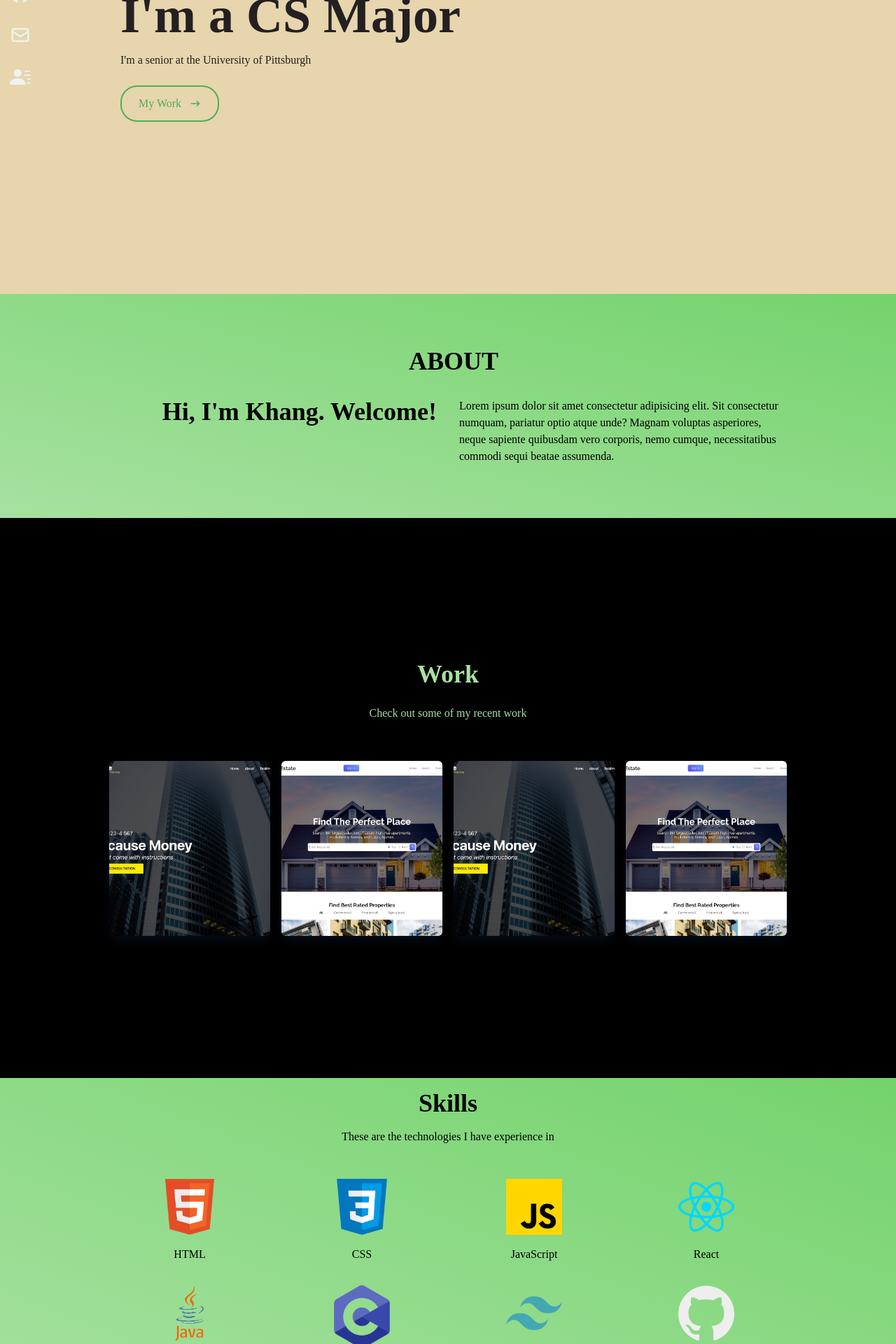
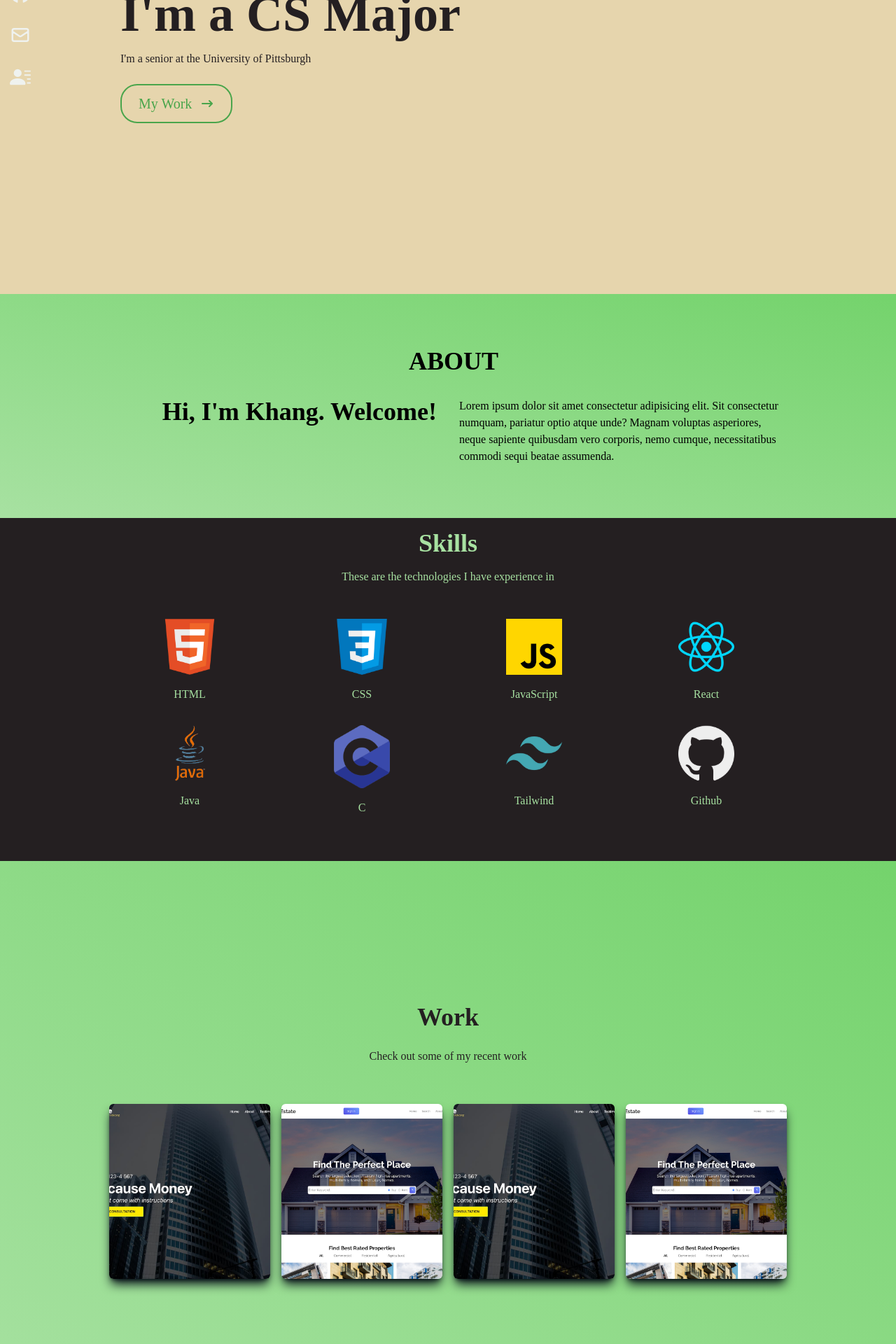
Before and after one commit to khn8/portfolio-website, a React (Create React App) app: page / in a window 1280 px wide. Shown: the part 380-2300 px from the top of the page at 70% size. Built offline with nearby package versions, Linux system fonts and the light colour scheme.

Commit message:
change logo

```diff
--- a/src/App.js
+++ b/src/App.js
@@ -12,8 +12,8 @@ function App() {
       <Navbar />
       <Home />
       <About />
+      <Skills />
       <Works />
-      <Skills />
       <Contact />
     </div>
   );
--- a/src/components/Contact.jsx
+++ b/src/components/Contact.jsx
@@ -11,7 +11,7 @@ const Contact = () => {
             <input className='bg-[#232122] text-[#51ae53] placeholder-[#51ae53] p-2 rounded-xl' type="text" placeholder='Name' name='name' />
             <input className='my-4 p-2 bg-[#232122] placeholder-[#51ae53] rounded-xl' type="email" placeholder='Email' name='email' />
             <textarea className='bg-[#232122] text-[#51ae53] placeholder-[#51ae53] p-2 rounded-xl' name="message" rows="10" placeholder='Message'></textarea>
-            <button className='text-[#51ae53] border-2 rounded-3xl border-[#51ae53] hover:bg-[#51ae53] hover:border-[#51ae53] hover:text-[#232122] px-4 py-3 my-8 mx-auto flex items-center'>Let's Collaborate</button>
+            <button className='text-xl text-[#49a54b] border-2 rounded-3xl border-[#49a54b] hover:bg-[#49a54b] hover:border-[#49a54b] hover:text-[#232122] px-4 py-3 my-8 mx-auto flex items-center'>Let's Collaborate</button>
         </form>
     </div>
   )
--- a/src/components/Home.jsx
+++ b/src/components/Home.jsx
@@ -11,12 +11,12 @@ const Home = () => {
         {/* Container */}
         <div className='max-w-[1000px] mx-auto px-8 flex flex-col justify-center h-full'>
             <p className='text-[#241f21]'>Hi, my name is</p>
-            <h1 className='text-4xl sm:text-7xl py-4 font-bold text-[#51ae53]'>Khang Nguyen</h1>
+            <h1 className='text-4xl sm:text-7xl py-4 font-bold text-[#49a54b]'>Khang Nguyen</h1>
             <h2 className='text-4xl sm:text-7xl font-bold text-[#241f21]'>I'm a CS Major</h2>
             <p className='text-[#241f21] py-4 max-w-[700px]'>I'm a senior at the University of Pittsburgh</p>
             <div>
             <Link  to="work" smooth={true} offset={-78} duration={500}>
-              <button className='text-[#51ae53] border-2 rounded-3xl border-[#51ae53] px-6 py-3 my-2 flex items-center hover:bg-[#51ae53] hover:text-[#1A120B] hover:border-[#51ae53]'>
+              <button className='text-xl text-[#49a54b] border-2 rounded-3xl border-[#49a54b] px-6 py-3 my-2 flex items-center hover:bg-[#49a54b] hover:text-[#1A120B] hover:border-[#49a54b]'>
 
                   My Work
 
--- a/src/components/Skills.jsx
+++ b/src/components/Skills.jsx
@@ -11,12 +11,12 @@ import Tailwind from '../assets/tailwind.png';
 
 const Skills = () => {
   return (
-    <div name='skills' className='w-full h-5/6  bg-gradient-to-tr from-[#a7e1a1] to-[#74d36c] text-[#000000]'>
+    <div name='skills' className='w-full h-5/6  text-[#a7e1a1] bg-[#241f21]'>
         {/* <div className='flex flex-col justify-center rounded-3xl w-4/6 h-5/7 px-3 ml-60 bg-[#91a9ec] text-[#000000] sm:mr-2'> */}
             {/* Container */}
             <div className='max-w-[1000px] mx-auto p-4 flex flex-col justify-center w-full h-full text-center'>
                 <div>
-                    <p className='text-4xl font-bold inline  text-[#000000]'>Skills</p>
+                    <p className='text-4xl font-bold inline  text-[#a7e1a1]'>Skills</p>
                     <p className='py-4'>These are the technologies I have experience in</p>
                 </div>
 
--- a/src/components/Works.jsx
+++ b/src/components/Works.jsx
@@ -9,10 +9,10 @@ const Work = () => {
     //setProject(data);
 
   return (
-    <div name='work' className='w-full md:h-screen text-[#a7e1a1] bg-[#000000]'>
+    <div name='work' className='w-full md:h-screen bg-gradient-to-tr from-[#a7e1a1] to-[#74d36c]  text-[#241f21] '>
       <div className='max-w-[1000px] mx-auto p-4 flex flex-col justify-center w-full h-full text-center'>
         <div className='pb-8'>
-          <p className='text-4xl font-bold inline  text-[#a7e1a1] '>
+          <p className='text-4xl font-bold inline  text-[#241f21] '>
             Work
           </p>
           <p className='py-6'>Check out some of my recent work</p>
```
Also changed, not shown: src/assets/Logo.png.
